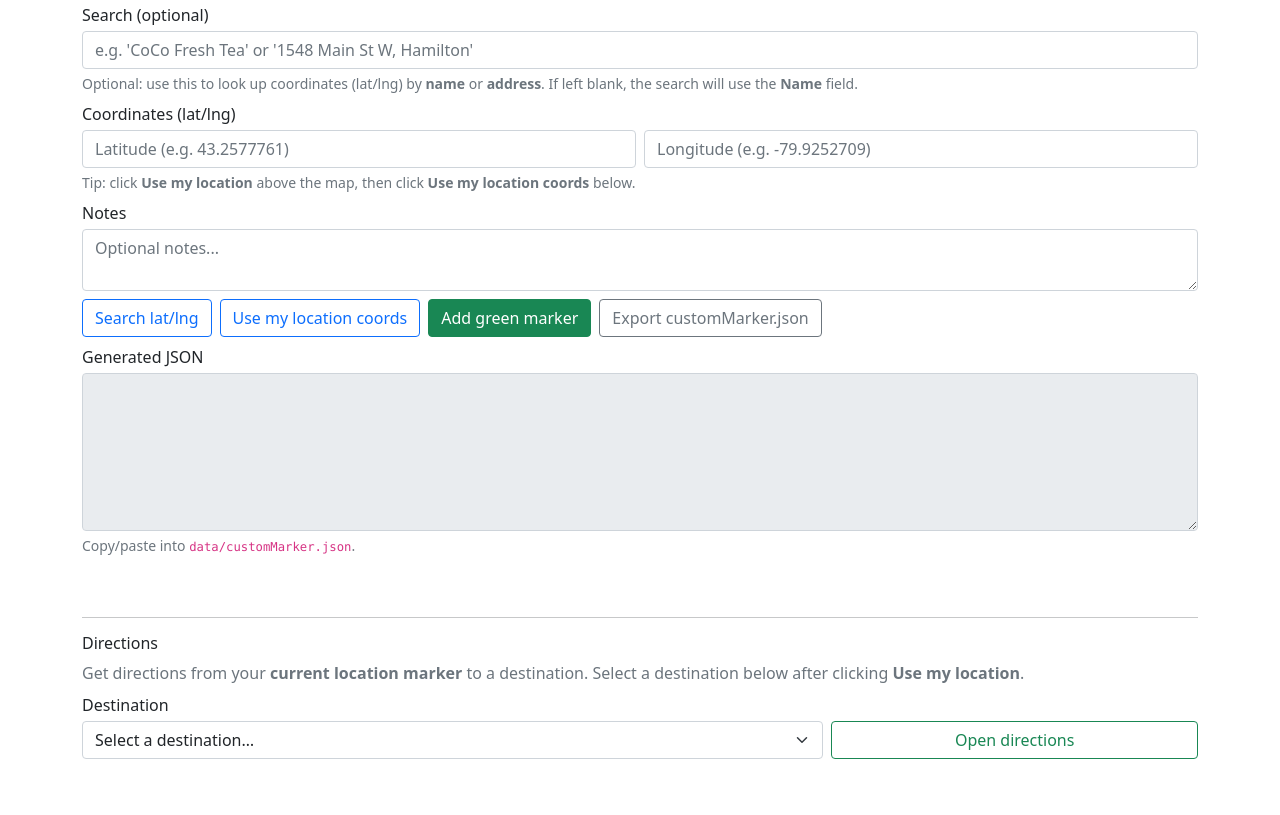
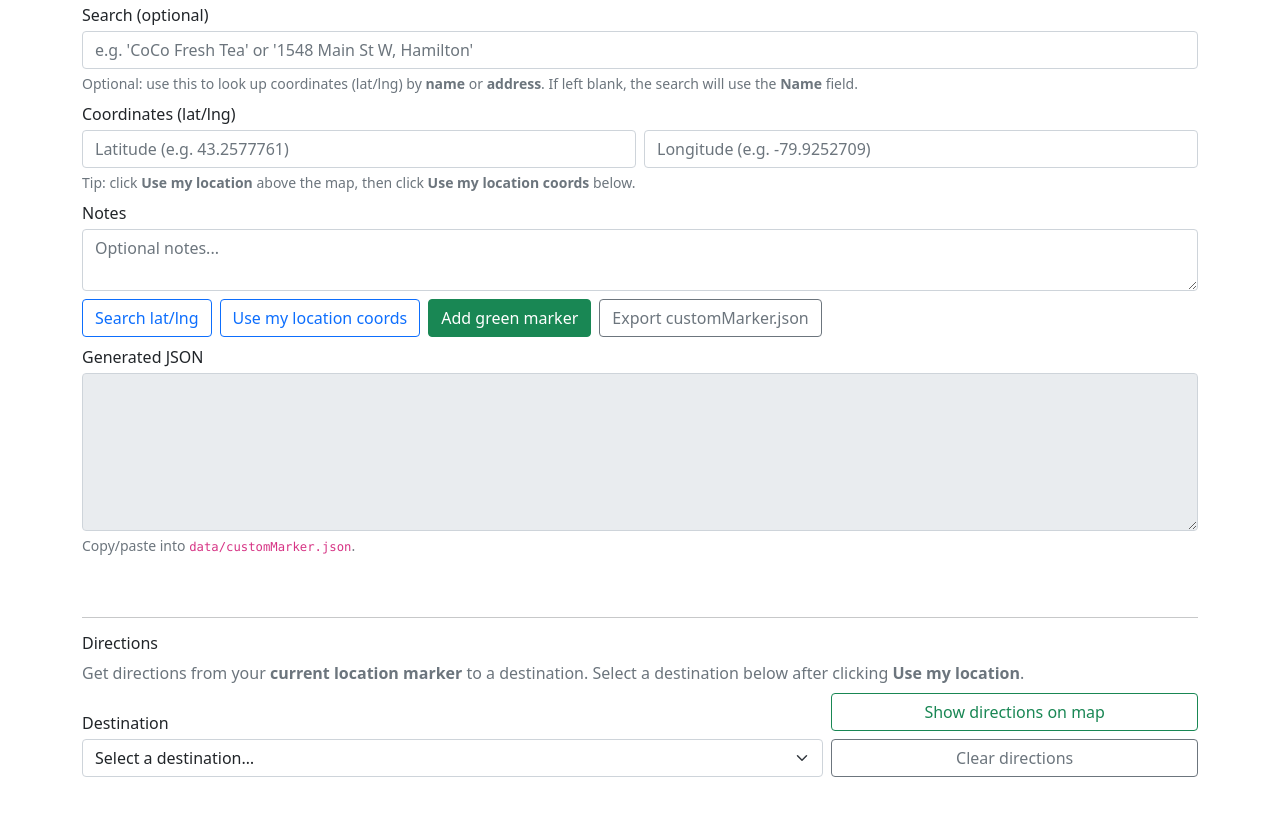
Before and after one commit to Denzell-M/studyspaces, a plain HTML site: page index.html in a window 1280 px wide. Shown: the part 1042-1857 px from the top of the page. Drawn offline with nearby package versions, Linux system fonts and the light colour scheme; some packages are replaced by stand-ins of ours.

Commit message:
adjusted frontend to changes in the backend

```diff
--- a/index.html
+++ b/index.html
@@ -230,9 +230,12 @@
               <!-- Filled by app.js -->
             </select>
           </div>
-          <div class="col-12 col-md-4 d-grid">
+          <div class="col-12 col-md-4 d-grid gap-2">
             <button id="directionsBtn" class="btn btn-outline-success" type="button">
-              Open directions
+              Show directions on map
+            </button>
+            <button id="clearDirectionsBtn" class="btn btn-outline-secondary" type="button">
+              Clear directions
             </button>
           </div>
         </div>
```
